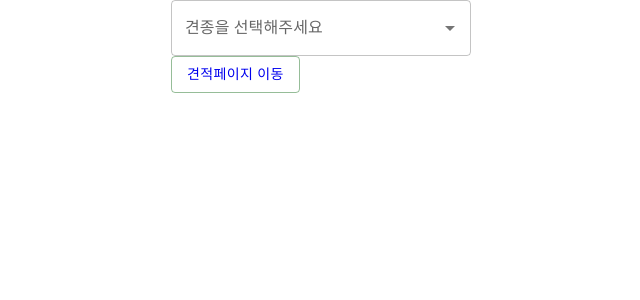
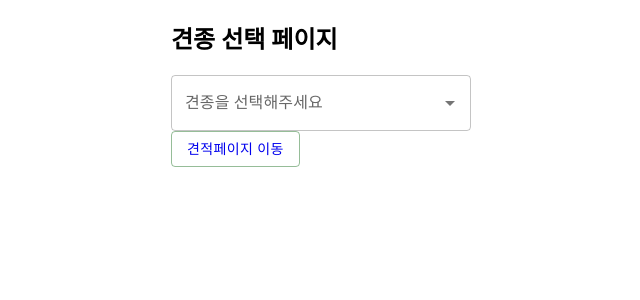
Before and after one commit to z9612/getchu, a React (Create React App) app in the folder frontend/: page /breedselect in a window 1280 px wide. Shown: the top 300 px of the page, without its empty margins (271-911 px from the left). Built offline with nearby package versions, Linux system fonts and the light colour scheme; the HTML template or start-up script is replaced by a standard one.

Commit message:
Style: 디자인 추가

```diff
--- a/frontend/src/pages/breedSelect.js
+++ b/frontend/src/pages/breedSelect.js
@@ -1,10 +1,11 @@
 import React, { useState } from "react";
 import { Container, Typography } from "@material-ui/core";
 import ComboBox from "./breedSelectComponent/ComboBox";
-
+import BreedSelectHeader from "./breedSelectComponent/breedSelectHeader";
 function dogSelect() {
   return (
     <Container fixed maxWidth="xs">
+      <BreedSelectHeader />
       <ComboBox />
     </Container>
   );
--- /dev/null
+++ b/frontend/src/pages/breedSelectComponent/breedSelectHeader.js
@@ -0,0 +1,11 @@
+import React from "react";
+import "./breedSelectComponent.css";
+
+const breedSelectHeader = () => {
+  return (
+    <div>
+      <h2>견종 선택 페이지</h2>
+    </div>
+  );
+};
+export default breedSelectHeader;
```
Also changed, not shown: frontend/src/pages/breedSelectComponent/breedSelectBody.js (added), frontend/src/pages/breedSelectComponent/breedSelectComponent.css (added), frontend/src/pages/breedSelectComponent/dogSelectComponent.css (deleted).
